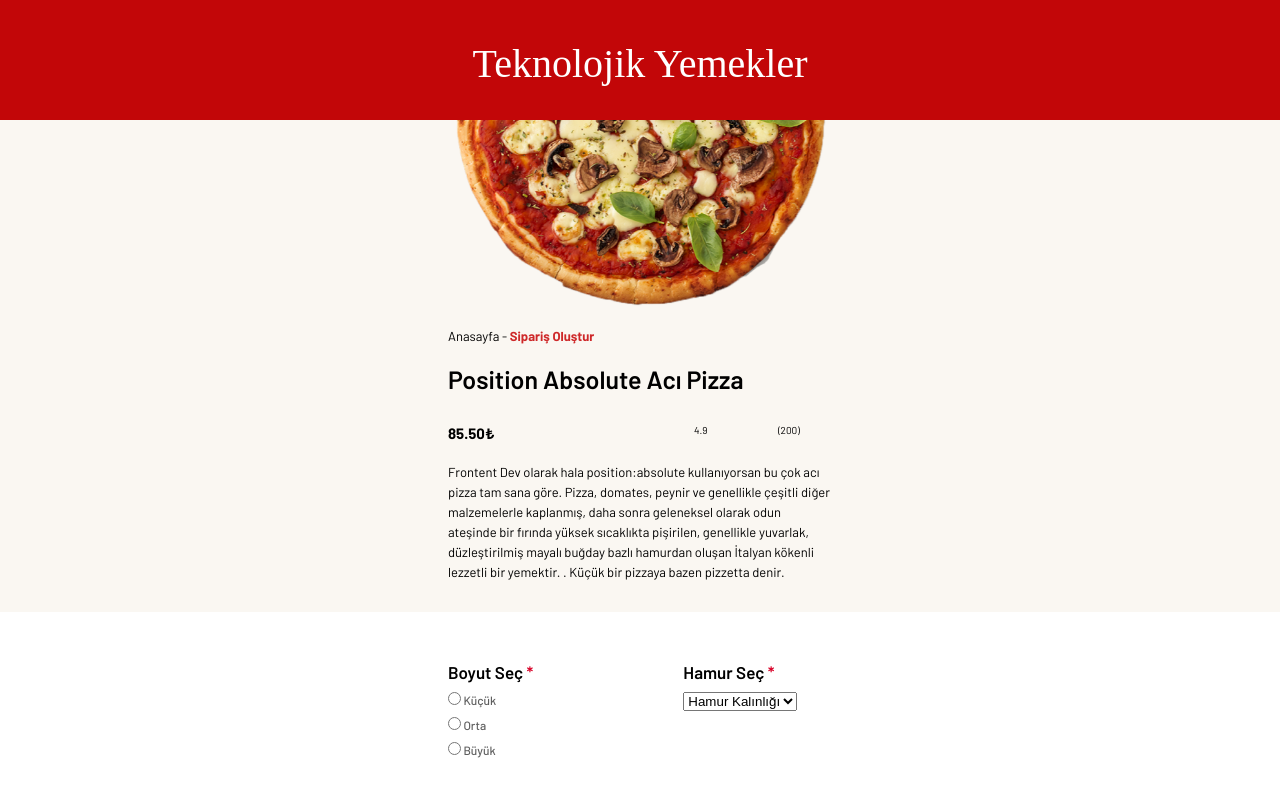
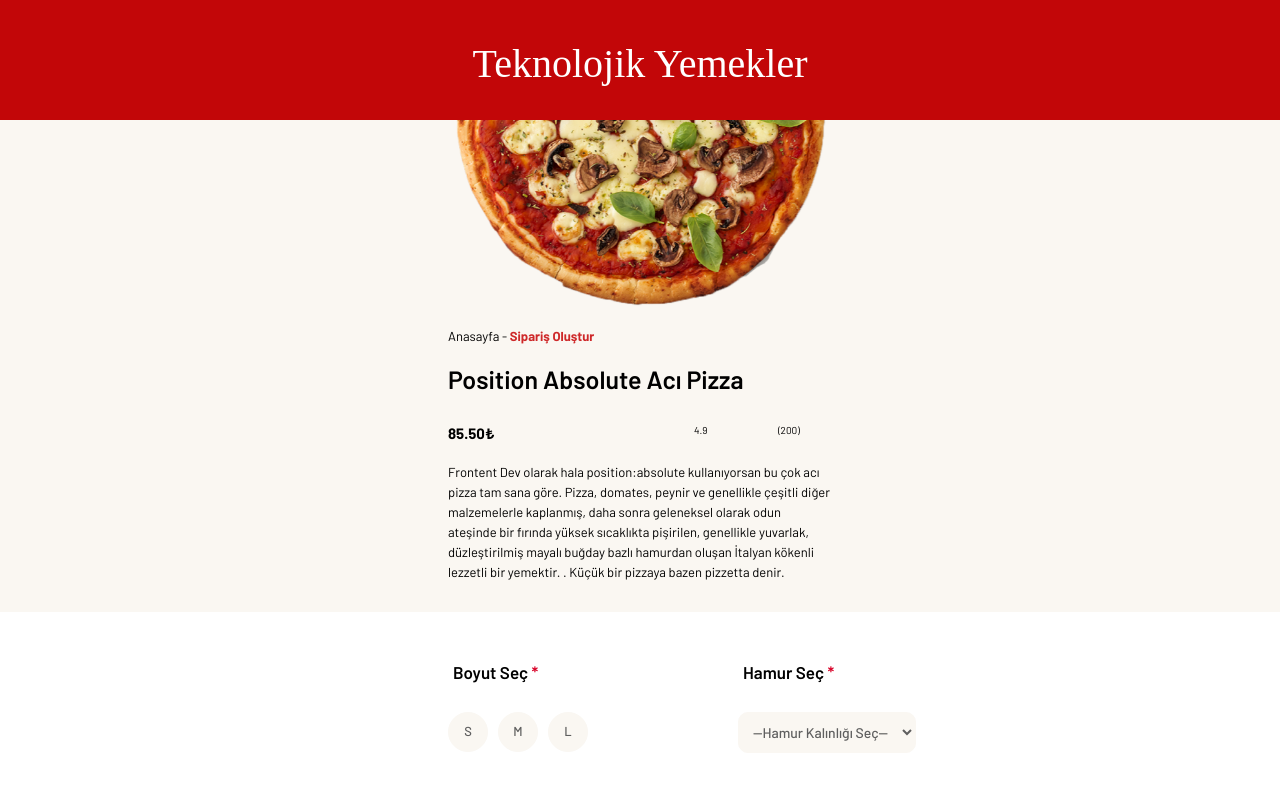
Before and after one commit to ezgi-karaca/pizza-react, a React (Vite) app: page /form in a window 1280 px wide. Shown: the top 794 px of the page. Built offline with nearby package versions, Linux system fonts and the light colour scheme; a web font is replaced by a local one.

Commit message:
form sayfası css

```diff
--- a/src/Components/BoyutSecimi.jsx
+++ b/src/Components/BoyutSecimi.jsx
@@ -7,15 +7,17 @@ function BoyutSecimi(){
       <div className="boyut-container">
       <form className="boyut-form">
         <h3>Boyut Seç <span className="star">*</span></h3>
-        <label htmlFor='kucuk'><input type="radio" id="kucuk" name="boyut"/> Küçük</label>
-        <label htmlFor='orta'><input type="radio" id="orta" name="boyut"/> Orta</label>
-        <label htmlFor='buyuk'><input type="radio" id="buyuk" name="boyut"/> Büyük</label>
+        <div className="boyut-labels">
+          <label htmlFor='kucuk'><input type="radio" id="kucuk" name="boyut"/> S</label>
+          <label htmlFor='orta'><input type="radio" id="orta" name="boyut"/> M</label>
+          <label htmlFor='buyuk'><input type="radio" id="buyuk" name="boyut"/> L</label>
+        </div>
       </form>
 
       <form className="hamur-form">
       <h3>Hamur Seç <span className="star">*</span></h3>
       <select>
-        <option value="hamur-kalinlik"  disabled selected >Hamur Kalınlığı</option>
+        <option value="hamur-kalinlik"  disabled selected >--Hamur Kalınlığı Seç--</option>
         <option value="ince">İnce</option>
         <option value="kalin">Kalın</option>
       </select>
--- a/src/Components/MalzemeSecimi.jsx
+++ b/src/Components/MalzemeSecimi.jsx
@@ -36,7 +36,7 @@ function MalzemeSecimi({ onToppingsChange, selectedToppings }) {
       <p>En Fazla 10 malzeme seçebilirsiniz. 5₺</p>
       <form className="checkbox">
         {ekMalzemeler.map((malzeme)=>{
-          return <label><input type="checkbox" value={malzeme} checked={selectedToppings.includes(malzeme)} onChange={handleChange}/> {malzeme}</label>})}
+          return <label key={malzeme}><input type="checkbox" value={malzeme} checked={selectedToppings.includes(malzeme)} onChange={handleChange}/> {malzeme}</label>})}
       </form>
       </div>
     </div>
--- a/src/csssheets/BoyutSecimi.css
+++ b/src/csssheets/BoyutSecimi.css
@@ -28,18 +28,44 @@ body {
 .boyut-form {
   display: flex;
   flex-direction: column;
+
   gap: 1rem;
 }
 .boyut-form h3 {
   font-family: 'Barlow';
   font-weight: 600;
   font-size: 1.7rem;
+  height: 4rem;
+  margin-left: 0.5rem;
 }
-.boyut-form label {
-  font-family: 'Barlow';
+.boyut-labels{
+  display: flex;
+  flex-direction: row;
+  gap: 1rem;
+
+}
+.boyut-labels label {
+  height: 4rem;
+  width: 4rem;
+  text-align: center;
+  display: inline-block;
+  padding: 1rem;
+  background-color: #FAF7F2;
+  border: 1px solid #FAF7F2;
+  font-family: "Barlow";
   font-weight: 500;
-  font-size: 1.2rem;
+  font-size: 1.3rem;
+  border-radius: 5rem;
+  cursor: pointer;
   color: #5F5F5F;
+}
+.boyut-form input[type="radio"] {
+  display: none;
+}
+
+.boyut-form input[type="radio"]:checked  {
+  background-color: #ffc107;
+
 }
 .hamur-form{
   display: flex;
@@ -50,7 +76,21 @@ body {
   font-family: 'Barlow';
   font-weight: 600;
   font-size: 1.7rem;
+  height: 4rem;
+  margin-left: 0.5rem;
 }
 .star {
   color: #D80027;
 }
+.hamur-form select {
+  display: inline-block;
+  padding: 1rem;
+  background-color: #FAF7F2;
+  border: 1px solid #FAF7F2;
+  font-family: "Barlow";
+  font-weight: 500;
+  font-size: 1.4rem;
+  border-radius: 1rem;
+  cursor: pointer;
+  color: #5F5F5F;
+}
--- a/src/csssheets/MalzemeSecimi.css
+++ b/src/csssheets/MalzemeSecimi.css
@@ -22,7 +22,7 @@ body {
   font-family: 'Barlow';
   display: flex;
   flex-direction: column;
-  gap: 1rem;
+  gap: 2rem;
   width: 30%;
   margin-bottom: 3rem;
 }
@@ -48,5 +48,4 @@ body {
 }
 .checkbox label {
   flex: 0 0 calc(33.33% - 10px);
-  box-sizing: border-box;
 }
--- a/src/csssheets/SiparisNotu.css
+++ b/src/csssheets/SiparisNotu.css
@@ -22,6 +22,7 @@ html {
 }
 
 .text-area {
+  background-color: #FAF7F2;
   width: 100%;
   border-radius: 5px;
   resize: none;
@@ -31,6 +32,7 @@ html {
 }
 .text-area::placeholder{
   font-family: 'Barlow';
+  color: #5F5F5F;
   padding-top: 13px;
   padding-left: 1rem;
   font-size: 12px;
--- a/src/csssheets/SiparisToplami.css
+++ b/src/csssheets/SiparisToplami.css
@@ -7,6 +7,8 @@ html {
   font-size: 10px;
 }
 .toplam {
+  background-color: #FAF7F2;
+  border-radius: 5px;
   display: flex;
   flex-direction: column;
   gap: 1.5rem;
@@ -26,6 +28,7 @@ h3{
   font-size: 1.5rem;
 }
 .toplam-fiyat {
+  color: #CE2829;
   display: flex;
   justify-content: space-between;
   font-family: 'Barlow';
```
